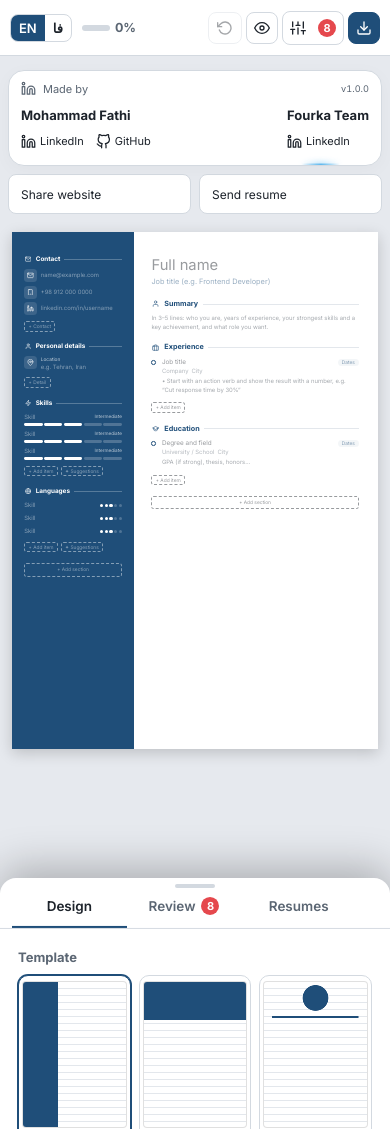
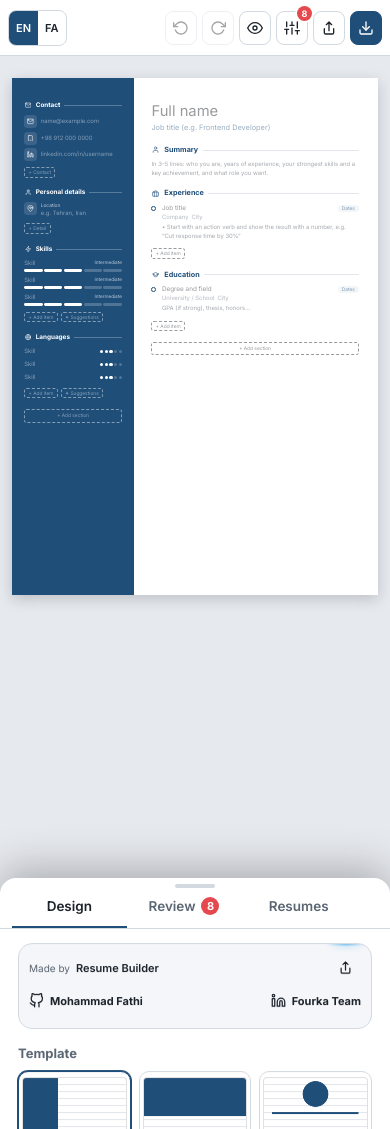
Before and after one commit to MrRomof/resume-builder, a plain HTML site: page index.html in a window 390 px wide. After the commit the page ends 975 px from the top, so only its background shows below. Drawn offline with Linux system fonts and the light colour scheme.

Commit message:
feat: refine sidebar credits and compact mobile sharing toolbar

```diff
--- a/index.html
+++ b/index.html
@@ -17,7 +17,7 @@
   <div class="brand" data-t="brand"></div>
   <div class="langs" id="langs" role="group" aria-label="Language">
     <button type="button" data-lang="en">EN</button>
-    <button type="button" data-lang="fa">فا</button>
+    <button type="button" data-lang="fa">FA</button>
   </div>
   <button type="button" id="btnProgress" class="progress"><span class="pbar"><span id="progFill"></span></span><span id="progText"></span></button>
   <div class="actions">
@@ -25,6 +25,7 @@
     <button type="button" class="icon-btn" id="btnRedo" data-tt="redo"><svg viewBox="0 0 24 24" fill="none" stroke="currentColor" stroke-width="2" stroke-linecap="round" stroke-linejoin="round"><polyline points="23 4 23 10 17 10"/><path d="M20.49 15a9 9 0 1 1-2.12-9.36L23 10"/></svg></button>
     <button type="button" id="btnPreview"><svg viewBox="0 0 24 24" fill="none" stroke="currentColor" stroke-width="2" stroke-linecap="round" stroke-linejoin="round"><path d="M1 12s4-8 11-8 11 8 11 8-4 8-11 8-11-8-11-8z"/><circle cx="12" cy="12" r="3"/></svg><span class="lbl"></span></button>
     <button type="button" id="btnPanel" class="panel-toggle"><svg viewBox="0 0 24 24" fill="none" stroke="currentColor" stroke-width="2" stroke-linecap="round" stroke-linejoin="round"><line x1="4" y1="21" x2="4" y2="14"/><line x1="4" y1="10" x2="4" y2="3"/><line x1="12" y1="21" x2="12" y2="12"/><line x1="12" y1="8" x2="12" y2="3"/><line x1="20" y1="21" x2="20" y2="16"/><line x1="20" y1="12" x2="20" y2="3"/><line x1="1" y1="14" x2="7" y2="14"/><line x1="9" y1="8" x2="15" y2="8"/><line x1="17" y1="16" x2="23" y2="16"/></svg><span class="lbl" data-t="panel"></span><span class="check-badge" hidden></span></button>
+    <button type="button" id="shareResume"><svg viewBox="0 0 24 24" fill="none" stroke="currentColor" stroke-width="2" stroke-linecap="round" stroke-linejoin="round" aria-hidden="true"><path d="M12 16V3m-4 4 4-4 4 4M5 13v6a2 2 0 0 0 2 2h10a2 2 0 0 0 2-2v-6"/></svg><span class="lbl"></span></button>
     <button type="button" id="btnPrint" class="primary"><svg viewBox="0 0 24 24" fill="none" stroke="currentColor" stroke-width="2" stroke-linecap="round" stroke-linejoin="round"><path d="M21 15v4a2 2 0 0 1-2 2H5a2 2 0 0 1-2-2v-4"/><polyline points="7 10 12 15 17 10"/><line x1="12" y1="15" x2="12" y2="3"/></svg><span class="lbl" data-t="pdf"></span></button>
   </div>
 </header>
@@ -41,6 +42,7 @@
     </div>
 
     <div class="panel-body">
+    <section id="community" class="community" aria-label="Creators and sharing"></section>
       <!-- design -->
       <div class="tab-pane" data-pane="design">
         <section class="p-sec">
@@ -102,10 +104,10 @@
         <p class="p-note privacy" data-t="privacy"></p>
       </div>
     </div>
+    <footer class="panel-footer"><span id="appVersion" dir="ltr">v1.0.0</span></footer>
   </aside>
 
   <main class="stage" id="stage">
-    <section id="community" class="community" aria-label="Creators and sharing"></section>
     <p class="fitbar"><span id="pageInfo" class="page-info" hidden><span id="pageCount"></span><button type="button" class="link-btn" id="btnFit" data-t="fitOne"></button></span></p>
     <div class="wrap"><div id="page" class="page"></div></div>
   </main>
--- a/js/app.js
+++ b/js/app.js
@@ -972,7 +972,7 @@ $('#photoInput').addEventListener('change', e => {
 
 /* ---------- toolbar & panel events ---------- */
 document.querySelectorAll('#langs button').forEach(b => { b.onclick = () => switchLang(b.dataset.lang); });
-document.querySelectorAll('.tab').forEach(b => { b.onclick = () => { prefs.tab = b.dataset.tab; savePrefs(); renderChrome(); }; });
+document.querySelectorAll('.tab').forEach(b => { b.onclick = () => { prefs.tab = b.dataset.tab; savePrefs(); renderChrome(); $('.panel-body').scrollTop = 0; }; });
 $('#btnPreview').onclick = () => { mode = editing() ? 'view' : 'edit'; render(); };
 $('#btnUndo').onclick = undo;
 $('#btnRedo').onclick = redo;
--- a/js/community.js
+++ b/js/community.js
@@ -5,28 +5,51 @@ const communityText = (fa, en) => lang() === 'fa' ? fa : en;
 function creatorLink(label, url, iconName) {
   return h('a', { href: url, target: '_blank', rel: 'noopener noreferrer' }, iconName ? icon(iconName) : null, label);
 }
+function shareIcon() {
+  const span = h('span', { class: 'ic', 'aria-hidden': 'true' });
+  span.innerHTML = '<svg viewBox="0 0 24 24" fill="none" stroke="currentColor" stroke-width="2" stroke-linecap="round" stroke-linejoin="round"><path d="M12 16V3m-4 4 4-4 4 4M5 13v6a2 2 0 0 0 2 2h10a2 2 0 0 0 2-2v-6"/></svg>';
+  return span;
+}
 function renderCommunity() {
-  const link = creatorLink;
+  const shareLabel = communityText('اشتراک سایت', 'Share website');
   const card = h('div', { class: 'creator-card' },
-    h('div', { class: 'creator-heading' }, icon('linkedin'), h('span', {}, communityText('تیم سازنده', 'Made by')), h('small', { dir: 'ltr' }, `v${APP_VERSION}`)),
+    h('div', { class: 'creator-heading' },
+      h('span', { class: 'made-by' }, communityText('ساخته‌شده توسط', 'Made by')),
+      h('button', { type: 'button', class: 'site-copy', id: 'copySite', onclick: copySite, title: communityText('کپی آدرس سایت', 'Copy website address') }, 'Resume Builder'),
+      h('button', { type: 'button', class: 'site-share', id: 'shareSite', onclick: shareSite, title: shareLabel, 'aria-label': shareLabel }, shareIcon())),
     h('div', { class: 'creator-people' },
-      h('div', { class: 'creator-person' }, link('Mohammad Fathi', 'https://www.linkedin.com/in/mohammad-fathi-718236259'),
-        h('div', { class: 'creator-links' }, link('LinkedIn', 'https://www.linkedin.com/in/mohammad-fathi-718236259', 'linkedin'), link('GitHub', 'https://github.com/MrRomof', 'github'))),
-      h('div', { class: 'creator-person' }, link('Fourka Team', 'https://www.linkedin.com/company/fourka/'),
-        h('div', { class: 'creator-links' }, link('LinkedIn', 'https://www.linkedin.com/company/fourka/', 'linkedin')))));
-  fill($('#community'), card, h('div', { class: 'community-actions' },
-    h('button', { type: 'button', class: 'btn', id: 'shareSite', onclick: shareSite }, communityText('اشتراک سایت', 'Share website')),
-    h('button', { type: 'button', class: 'btn', id: 'shareResume', onclick: resumeShareDialog }, communityText('ارسال رزومه', 'Send resume'))));
+      creatorLink('Mohammad Fathi', 'https://github.com/MrRomof', 'github'),
+      creatorLink('Fourka Team', 'https://www.linkedin.com/company/fourka/', 'linkedin')),
+    h('span', { class: 'copy-feedback', id: 'copyFeedback', role: 'status', hidden: '' }));
+  fill($('#community'), card);
+  $('#appVersion').textContent = `v${APP_VERSION}`;
+  const button = $('#shareResume');
+  const label = communityText('ارسال رزومه', 'Send resume');
+  button.querySelector('.lbl').textContent = label;
+  button.title = label; button.setAttribute('aria-label', label); button.onclick = resumeShareDialog;
   renderStats();
 }
+let copyFeedbackTimer;
+function manualCopySite() {
+  const input = h('input', { value: PUBLIC_SITE, readonly: '', class: 'share-url', 'aria-label': communityText('لینک سایت', 'Website URL') });
+  openDialog(communityText('کپی آدرس سایت', 'Copy website address'), input, [h('button', { class: 'btn', onclick: () => dlg.close() }, communityText('بستن', 'Close'))]);
+  input.focus(); input.select();
+}
+async function copySite() {
+  try {
+    if (!navigator.clipboard) return manualCopySite();
+    await navigator.clipboard.writeText(PUBLIC_SITE);
+    const feedback = $('#copyFeedback');
+    feedback.textContent = communityText('آدرس سایت کپی شد', 'Website address copied'); feedback.hidden = false;
+    clearTimeout(copyFeedbackTimer); copyFeedbackTimer = setTimeout(() => { feedback.hidden = true; }, 3500);
+  } catch { manualCopySite(); }
+}
 async function shareSite() {
-  try {
-    if (navigator.share) { await navigator.share({ title: 'Resume Builder', url: PUBLIC_SITE }); return; }
-    if (navigator.clipboard) { await navigator.clipboard.writeText(PUBLIC_SITE); toast(communityText('لینک سایت کپی شد', 'Website link copied')); return; }
-  } catch (e) { if (e.name === 'AbortError') return; }
-  const input = h('input', { value: PUBLIC_SITE, readonly: '', class: 'share-url', 'aria-label': communityText('لینک سایت', 'Website URL') });
-  openDialog(communityText('اشتراک سایت', 'Share website'), input, [h('button', { class: 'btn', onclick: () => dlg.close() }, communityText('بستن', 'Close'))]);
-  input.focus(); input.select();
+  if (navigator.share) {
+    try { await navigator.share({ title: 'Resume Builder', url: PUBLIC_SITE }); return; }
+    catch (e) { if (e.name === 'AbortError') return; }
+  }
+  await copySite();
 }
 function resumeShareDialog() {
   const name = (resumeName(R).replace(/[\\/:*?"<>|]+/g, '').trim() || 'resume');
--- a/style.css
+++ b/style.css
@@ -248,7 +248,7 @@ input[type="range"] { width: 100%; accent-color: var(--accent); }
   .langs button { padding: 5px 8px; }
   .actions { gap: 4px; }
   .actions button { padding: 7px 7px; }
-  #btnRedo { display: none; }
+
 }
 
 /* ---------- toast, dialogs, autocomplete ---------- */
@@ -1007,29 +1007,53 @@ span.f { display: inline-block; }
   .f:empty::before { content: none; }
 }
 
-/* Community card: above the document, outside the exported resume. */
-.community { max-width: 794px; margin: 10px auto 6px; display: flex; align-items: center; gap: 12px; }
-.creator-card { position: relative; isolation: isolate; flex: 1; min-width: 0; padding: 12px 16px; border: 1px solid var(--app-border); border-radius: 16px; background: var(--app-surface); box-shadow: 0 4px 18px #00000008; overflow: hidden; }
-.creator-heading { display: flex; align-items: center; gap: 7px; color: var(--app-muted); font-size: 11px; margin-bottom: 8px; }
-.creator-heading small { margin-inline-start: auto; font-variant-numeric: tabular-nums; }
+/* Shared card above every sidebar tab; never part of the resume document. */
+.community { margin: 8px 0 2px; }
+.creator-card { --shine-color: #9dd7ff70; --orbit-color: #89c8f0; position: relative; isolation: isolate; min-width: 0; padding: 8px 10px 10px; border: 1px solid var(--app-border); border-radius: 14px; background: var(--app-soft); overflow: hidden; }
+.creator-heading { display: flex; align-items: center; gap: 6px; color: var(--app-muted); font-size: 10px; }
+.made-by { flex: none; }
+.site-copy, .site-share { font: inherit; border: 0; background: transparent; color: var(--app-ink); cursor: pointer; position: relative; z-index: 1; }
+.site-copy { min-width: 0; padding: 8px 0; font-size: 11px; font-weight: 600; }
+.site-copy:hover { text-decoration: underline; text-underline-offset: 3px; }
+.site-share { margin-inline-start: auto; width: 32px; height: 32px; flex: none; display: inline-flex; align-items: center; justify-content: center; border-radius: 7px; }
+.site-share:hover { background: var(--app-border); }
 .community .ic { display: inline-flex; width: 15px; height: 15px; flex: none; }
 .community .ic svg { width: 100%; height: 100%; }
-.creator-people { display: flex; flex-wrap: wrap; gap: 12px 26px; }
-.creator-person { min-width: 0; }
-.creator-person > a { font-size: 13px; font-weight: 700; }
-.creator-links { display: flex; gap: 12px; margin-top: 3px; }
-.creator-links a { display: inline-flex; align-items: center; gap: 4px; font-size: 11px; color: var(--app-muted); min-height: 28px; }
-.community a { color: inherit; text-decoration: none; position: relative; z-index: 1; }
+.creator-people { display: flex; flex-wrap: wrap; align-items: center; justify-content: space-between; gap: 2px 10px; }
+.creator-people a { display: inline-flex; align-items: center; gap: 6px; min-height: 34px; font-size: 11px; font-weight: 650; direction: ltr; }
+.community a { color: var(--app-ink); text-decoration: none; position: relative; z-index: 1; }
 .community a:hover { text-decoration: underline; text-underline-offset: 4px; }
-.community a:focus-visible, .community button:focus-visible { outline: 2px solid var(--accent); outline-offset: 3px; }
-.community-actions { display: grid; gap: 8px; flex: none; }
-.community-actions .btn { min-height: 40px; }
-.creator-card::after { content: ''; position: absolute; inset: -100%; pointer-events: none; background: linear-gradient(135deg, transparent 44%, #ffffff50 50%, transparent 56%); transform: translate(-45%, -45%); opacity: 0; }
-.creator-card:hover::after, .creator-card:focus-within::after { animation: creator-shine .8s ease-out; }
+.community a:focus-visible, .community button:focus-visible { outline: 2px solid var(--accent); outline-offset: 2px; }
+.copy-feedback { display: block; width: fit-content; max-width: 100%; margin-top: 6px; padding: 4px 8px; border-radius: 6px; background: var(--app-surface); color: var(--app-ink); font-size: 11px; border: 1px solid var(--app-border); }
+.copy-feedback[hidden] { display: none; }
+.panel-head, .panel-footer { flex-shrink: 0; }
+.panel-body { min-height: 0; }
+.panel-footer { padding: 8px 18px max(8px, env(safe-area-inset-bottom)); border-top: 1px solid var(--app-border); color: var(--app-muted); font-size: 10px; text-align: center; font-variant-numeric: tabular-nums; }
+#btnPanel { position: relative; }
+#btnPanel .check-badge { position: absolute; z-index: 2; top: -6px; inset-inline-end: -5px; margin: 0; min-width: 15px; height: 15px; padding: 0 4px; font-size: 9px; pointer-events: none; box-shadow: 0 0 0 2px var(--app-surface); }
+.creator-card::after { content: ''; position: absolute; inset: -100%; pointer-events: none; background: linear-gradient(135deg, transparent 44%, var(--shine-color) 50%, transparent 56%); transform: translate(-45%, -45%); opacity: 0; }
+.creator-card:hover::after, .creator-card:focus-within::after { animation: creator-shine 1.8s ease-out; }
 @keyframes creator-shine { 0% { transform: translate(-45%, -45%); opacity: 0; } 15%, 65% { opacity: 1; } 100% { transform: translate(45%, 45%); opacity: 0; } }
-/* The highlight travels along the actual rounded border, with five seconds of rest. */
-.creator-card::before { content: ''; position: absolute; width: 38px; height: 3px; background: linear-gradient(90deg, transparent, #62b9ed, transparent); filter: drop-shadow(0 0 3px #62b9ed); pointer-events: none; offset-path: inset(1px round 15px); offset-distance: 25%; opacity: 0; animation: creator-orbit 7s linear infinite; }
-@keyframes creator-orbit { 0%, 71.428% { offset-distance: 25%; opacity: 0; } 73%, 98% { opacity: 1; } 100% { offset-distance: 125%; opacity: 0; } }
+/* Five seconds at rest, four seconds for one clockwise lap. */
+.creator-card::before { content: ''; position: absolute; width: 38px; height: 3px; background: linear-gradient(90deg, transparent, var(--orbit-color), transparent); filter: drop-shadow(0 0 3px var(--orbit-color)); pointer-events: none; offset-path: inset(1px round 13px); offset-distance: 25%; opacity: 0; animation: creator-orbit 9s linear infinite; }
+@keyframes creator-orbit { 0%, 55.555% { offset-distance: 25%; opacity: 0; } 57%, 98% { opacity: 1; } 100% { offset-distance: 125%; opacity: 0; } }
+@media (prefers-color-scheme: dark) { .creator-card { --shine-color: #ffffff50; --orbit-color: #62b9ed; } }
+@media (max-width: 980px) {
+  #btnProgress { display: none; }
+  .brand { display: none; }
+  .actions .lbl { display: none; }
+  .topbar { gap: 6px; padding-inline: 8px; }
+  .actions { gap: 5px; }
+  .actions button, .actions .icon-btn { padding: 0 !important; width: 32px; height: 34px; justify-content: center; flex: none; }
+  .langs button { min-height: 34px; padding: 4px 7px; font-size: 11px; }
+  #btnRedo { display: inline-flex; }
+}
+@media (max-width: 350px) {
+  .topbar { padding-inline: 6px; gap: 4px; }
+  .actions { gap: 3px; }
+  .actions button, .actions .icon-btn { width: 30px; }
+  .langs button { padding-inline: 5px; }
+}
 .sug-head > span:first-child { flex: 1 1 auto; min-width: 0; overflow-wrap: anywhere; }
 .sug-head > .sug-chev { flex: 0 0 14px; margin-inline-start: auto; display: flex; justify-content: flex-end; }
 .sug-head small { flex: none; }
@@ -1038,14 +1062,6 @@ span.f { display: inline-block; }
 .resume-share p { margin: 0 0 4px; }
 .resume-share .btn { min-height: 44px; }
 .share-url { width: 100%; direction: ltr; padding: 12px; }
-@media (max-width: 600px) {
- .community { align-items: stretch; flex-direction: column; gap: 8px; }
- .creator-card { padding: 10px 12px; }
- .creator-people { justify-content: space-between; gap: 10px; }
- .community-actions { grid-template-columns: 1fr 1fr; }
- .community-actions .btn { font-size: 12px; }
-}
 @media (prefers-reduced-motion: reduce) { .creator-card::before, .creator-card::after { animation: none !important; } }
 @media print { .community { display: none !important; } }
-.community { flex-wrap: wrap; }
 .community-stats { flex-basis: 100%; display: flex; justify-content: center; gap: 18px; color: var(--app-muted); font-size: 11px; }
```
Also changed, not shown: 1 other file.
